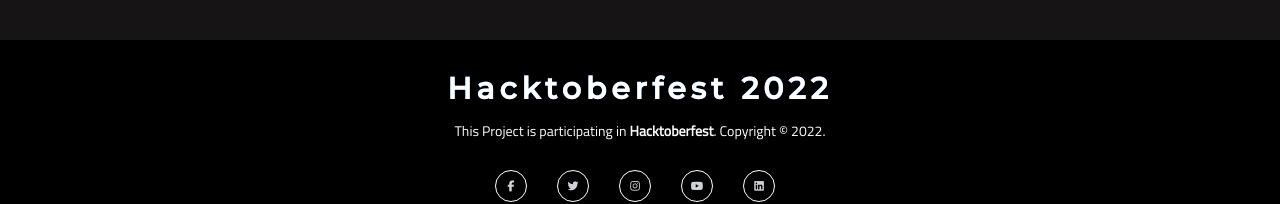
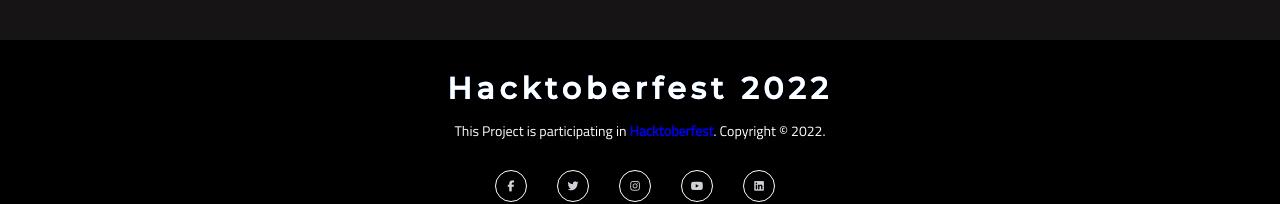
Before and after one commit to fineanmol/Annoying-submit-button, a React (Create React App) app: page / in a window 1280 px wide. Shown: the part 582-786 px from the top of the page. Built offline with nearby package versions, Linux system fonts and the light colour scheme.

Commit message:
hacktober-commit

```diff
--- a/src/components/Footer/Footer.jsx
+++ b/src/components/Footer/Footer.jsx
@@ -5,9 +5,9 @@ const Footer = ({theme}) => {
   return (
     <footer className={theme+"-footer"}>
       <div className="footer-content">
-        <h1 className="glitch">Hacktoberfest 2022</h1>
+      <a href="https://hacktoberfest.com/"><h1 className="glitch">Hacktoberfest 2022</h1></a>
         <p>
-          This Project is participating in <b>Hacktoberfest</b>. Copyright
+          This Project is participating in <b><a href="https://hacktoberfest.com/">Hacktoberfest</a></b>. Copyright
           &copy; 2022.
         </p>
         <div className="footer-menu">
```
Also changed, not shown: 2 other files (tests, documents, lock files or other folders).
